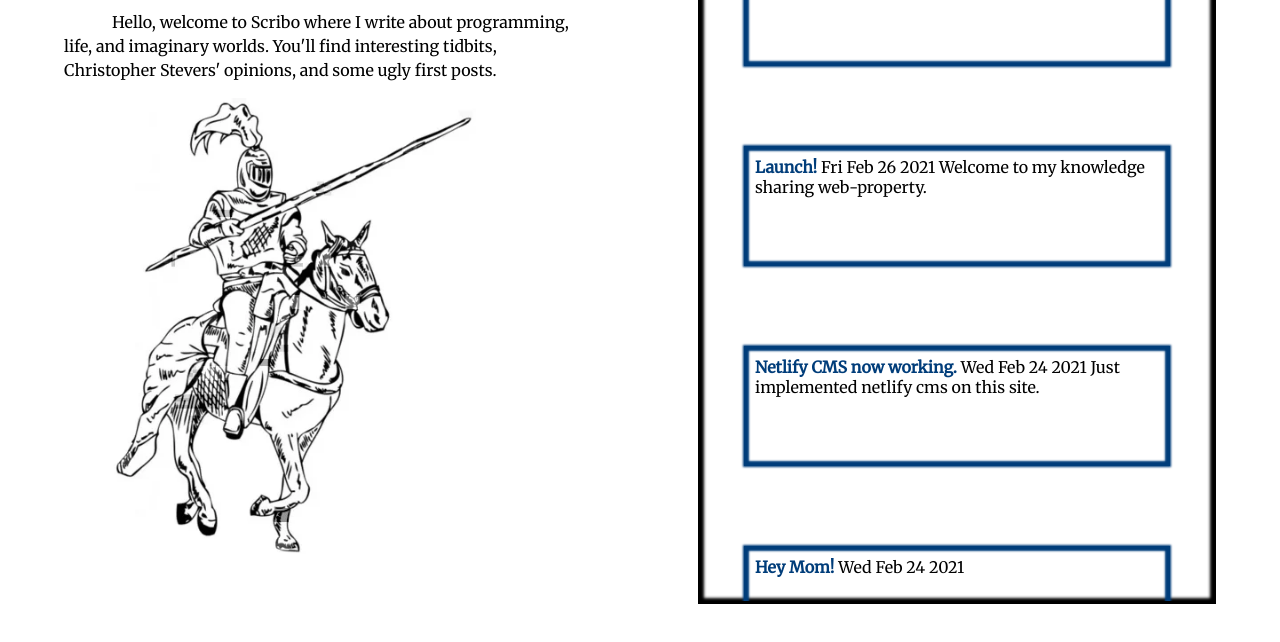
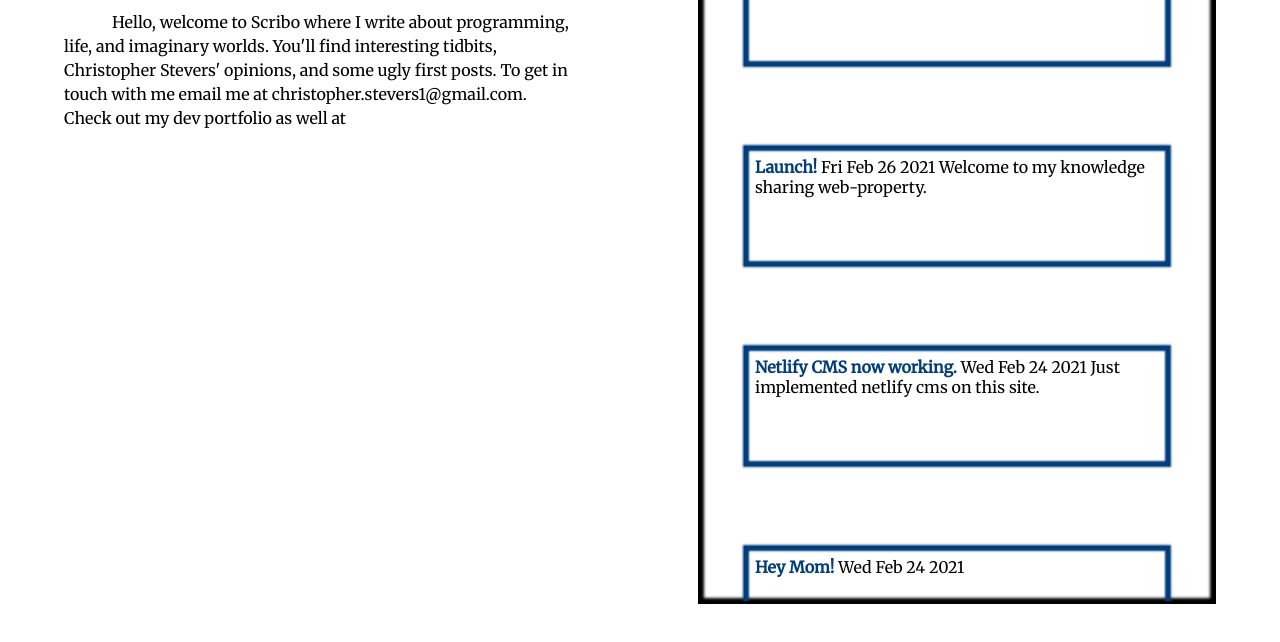
Before and after one commit to Christopher-Stevers/Scribo, an Eleventy site: page index.njk in a window 1280 px wide. Shown: the part 156-798 px from the top of the page. Built offline with nearby package versions, Linux system fonts and the light colour scheme; Eleventy itself is replaced by a stand-in of ours; files that its build step writes are made by us from their sources; a web font is replaced by a local one.

Commit message:
added contact info to main page

```diff
--- a/index.njk
+++ b/index.njk
@@ -18,7 +18,7 @@ permalink: /
 <body>
    <main><h1>
       <span>Scribo</span>—<span>I   Write</span></h1>
-   <p>Hello, welcome to Scribo where I write about programming, life, and imaginary worlds. You'll find interesting tidbits, Christopher Stevers' opinions, and some ugly first posts.</p>
+   <p>Hello, welcome to Scribo where I write about programming, life, and imaginary worlds. You'll find interesting tidbits, Christopher Stevers' opinions, and some ugly first posts. To get in touch with me email me at christopher.stevers1@gmail.com. Check out my dev portfolio as well at <a href="https://devstevers.tk>devstevers.tk</a>.</p>
    <img src="images\HeroKnight.webp" alt="Knight pointing to list"></main><aside>
          {%set postlist=collections.posts%}
          {% include "postList.njk"%}
```
